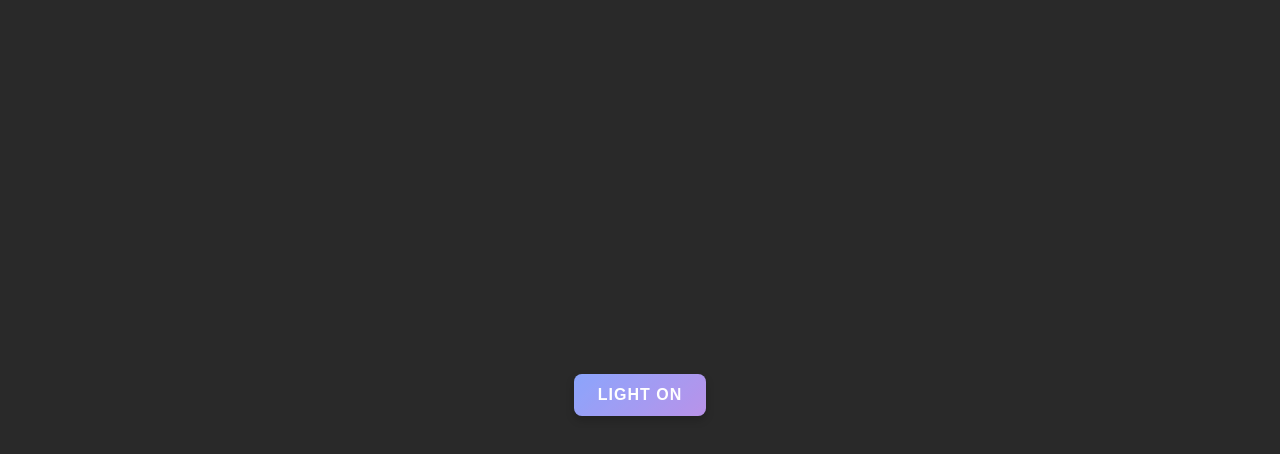
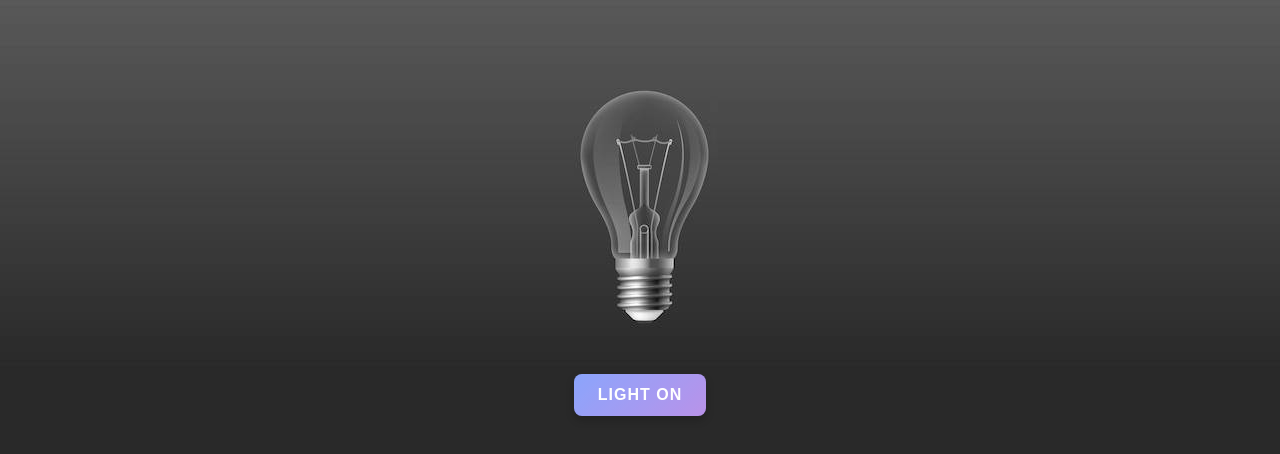
Before and after one commit to charimaroj/webcohort-js, a plain HTML site: page js-challenge-1-5/light-on-off.html in a window 1280 px wide. Drawn offline with Linux system fonts and the light colour scheme.

Commit message:
image url update

```diff
--- a/js-challenge-1-5/styles.css
+++ b/js-challenge-1-5/styles.css
@@ -5,7 +5,7 @@
 }
 
 body{
-    background-image: url("/week-7/JS-Challenges/Challenge-1/images/light_off_on_bg.jpg");
+    background-image: url("/webcohort-js/js-challenge-1-5/images/light_off_on_bg.jpg");
     background-repeat: repeat-x;
     background-color: #292929;
 
@@ -22,13 +22,13 @@ body{
 .light_off{
     width: 261px;
     height: 374px;
-    background-image: url("/week-7/JS-Challenges/Challenge-1/images/light_off.jpg");
+    background-image: url("/webcohort-js/js-challenge-1-5/images/light_off.jpg");
 }
 
 .light_on{
     width: 261px;
     height: 374px;
-    background-image: url("/week-7/JS-Challenges/Challenge-1/images/light_on.jpg");
+    background-image: url("/webcohort-js/js-challenge-1-5/images/light_on.jpg");
 }
 
 .button {
```
